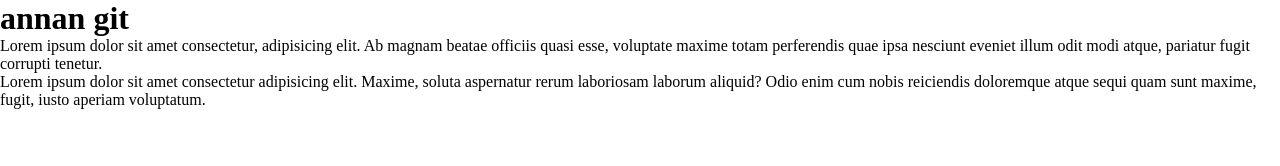
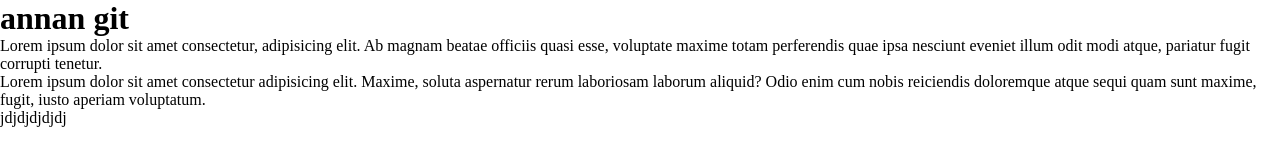
Before and after one commit to halfanna/landing-coder, a plain HTML site: page index.html in a window 1280 px wide. Drawn offline with Linux system fonts and the light colour scheme.

Commit message:
agrega lista

```diff
--- a/index.html
+++ b/index.html
@@ -21,6 +21,9 @@
       aliquid? Odio enim cum nobis reiciendis doloremque atque sequi quam sunt maxime, fugit, iusto aperiam voluptatum.
 
     </p>
+    <ul>
+      <li> jdjdjdjdjdj</li>
+    </ul>
 
 
   </header>
```
